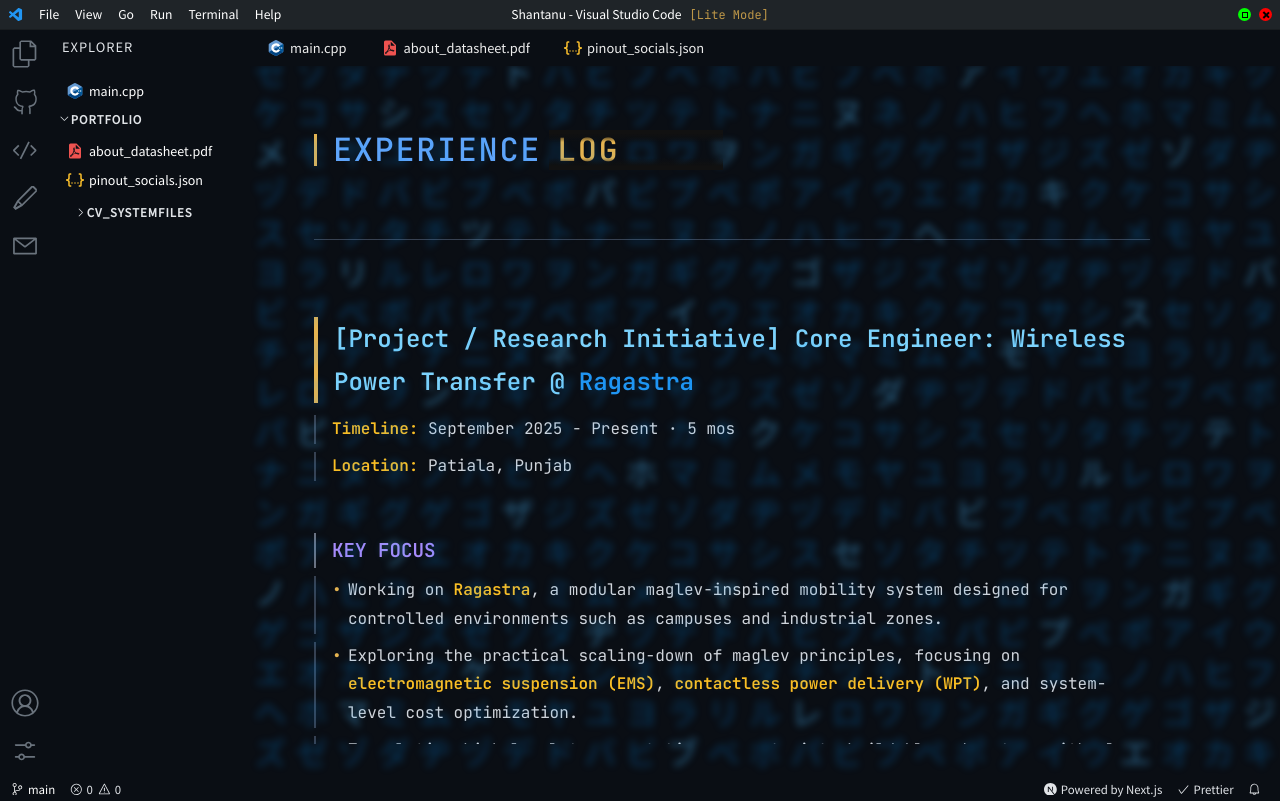
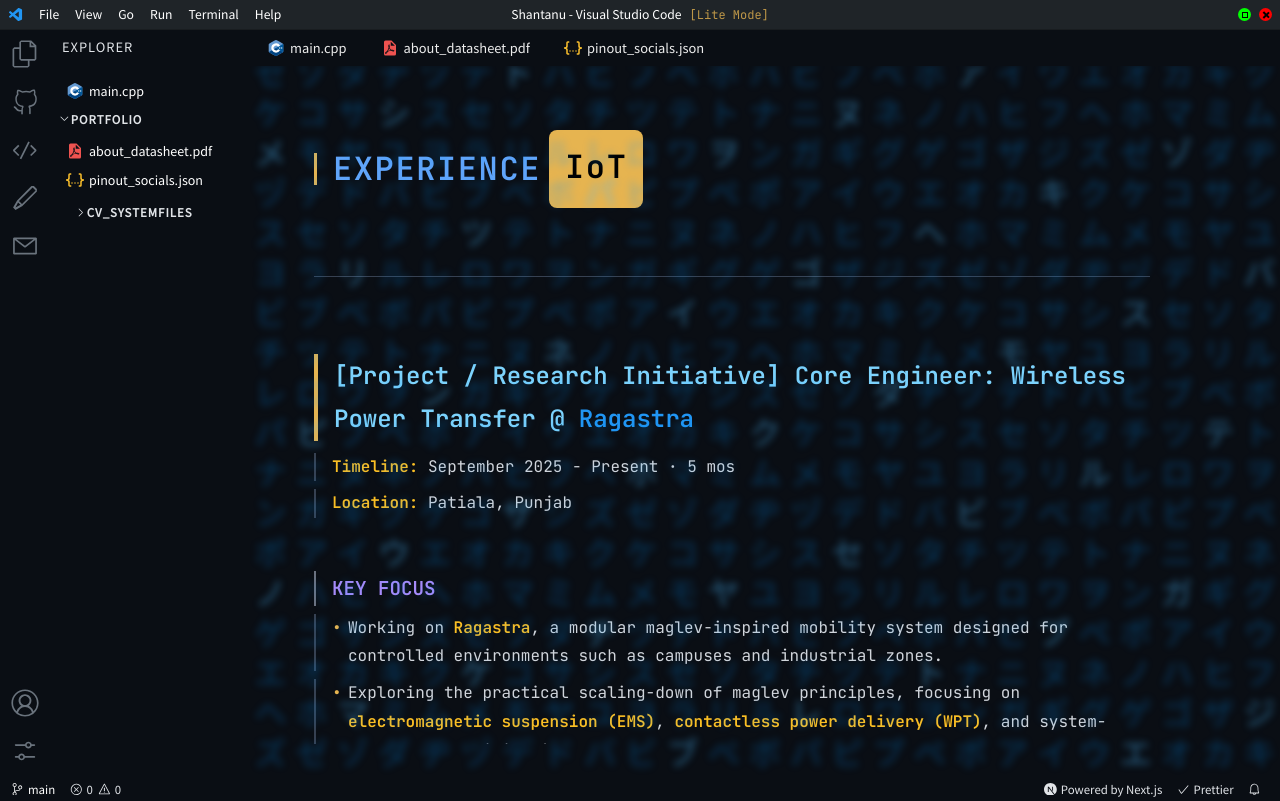
Before and after one commit to shaxntanu/VSCode-Portfolio, a Next.js app: page /experience in a window 1280 px wide. Built offline with nearby package versions, Linux system fonts and the light colour scheme.

Commit message:
Revert to RotatingText component for experience page animation

```diff
--- a/pages/experience.tsx
+++ b/pages/experience.tsx
@@ -1,8 +1,10 @@
 import Head from '@/components/Head';
 import styles from '@/styles/ExperiencePage.module.css';
+import RotatingText from '@/components/RotatingText';
 import { JSX } from 'react';
 
 const ExperiencePage = () => {
+  const rotatingTexts = ['LOG', 'Product', 'IoT', 'Embedded', 'Circuits'];
 
   // Function to calculate duration between two dates
   const calculateDuration = (startDate: string, endDate: string | 'Present') => {
@@ -140,17 +142,19 @@ const ExperiencePage = () => {
           <div key={key++} className={styles.h1Wrapper}>
             <div className={styles.h1Border}></div>
             <h1 className={styles.h1}>
-              <div className={styles.loader}>
-                <span>EXPERIENCE</span>
-                <div className={styles.words}>
-                  <span className={styles.word}>LOG</span>
-                  <span className={styles.word}>Product</span>
-                  <span className={styles.word}>IoT</span>
-                  <span className={styles.word}>Embedded</span>
-                  <span className={styles.word}>Circuits</span>
-                  <span className={styles.word}>LOG</span>
-                </div>
-              </div>
+              EXPERIENCE{' '}
+              <RotatingText
+                texts={rotatingTexts}
+                rotationInterval={2000}
+                staggerFrom="last"
+                staggerDuration={0.025}
+                initial={{ y: '100%' }}
+                animate={{ y: 0 }}
+                exit={{ y: '-120%' }}
+                transition={{ type: 'spring', damping: 30, stiffness: 400 }}
+                mainClassName={styles.rotatingTextBox}
+                splitLevelClassName={styles.rotatingTextOverflow}
+              />
             </h1>
           </div>
         );
--- a/styles/ExperiencePage.module.css
+++ b/styles/ExperiencePage.module.css
@@ -50,83 +50,20 @@
     gap: 0.5rem;
 }
 
-.loader {
-    font-family: 'JetBrains Mono', 'Courier New', monospace;
-    font-weight: 500;
-    font-size: 2rem;
-    height: 2.5rem;
-    display: flex;
+.rotatingTextBox {
+    background: var(--accent-color);
+    color: #000;
+    padding: 0.5rem 1rem;
+    border-radius: 0.5rem;
+    overflow: hidden;
+    display: inline-flex;
     align-items: center;
-    gap: 0.5rem;
+    justify-content: center;
 }
 
-.words {
+.rotatingTextOverflow {
     overflow: hidden;
-    position: relative;
-    height: 2.5rem;
-    padding-left: 0.5rem;
-}
-
-.words::after {
-    content: "";
-    position: absolute;
-    inset: 0;
-    background: linear-gradient(var(--bg-color, #111) 10%,
-            transparent 30%,
-            transparent 70%,
-            var(--bg-color, #111) 90%);
-    z-index: 20;
-    pointer-events: none;
-}
-
-.word {
-    display: block;
-    height: 100%;
-    color: var(--accent-color);
-    animation: spin_words 6s infinite;
-    line-height: 2.5rem;
-}
-
-@keyframes spin_words {
-    10% {
-        transform: translateY(-105%);
-    }
-
-    20% {
-        transform: translateY(-100%);
-    }
-
-    30% {
-        transform: translateY(-205%);
-    }
-
-    40% {
-        transform: translateY(-200%);
-    }
-
-    50% {
-        transform: translateY(-305%);
-    }
-
-    60% {
-        transform: translateY(-300%);
-    }
-
-    70% {
-        transform: translateY(-405%);
-    }
-
-    80% {
-        transform: translateY(-400%);
-    }
-
-    90% {
-        transform: translateY(-505%);
-    }
-
-    100% {
-        transform: translateY(-500%);
-    }
+    padding-bottom: 0.25rem;
 }
 
 .h2 {
@@ -204,19 +141,6 @@
         font-size: 1.5rem;
     }
 
-    .loader {
-        font-size: 1.5rem;
-        height: 2rem;
-    }
-
-    .words {
-        height: 2rem;
-    }
-
-    .word {
-        line-height: 2rem;
-    }
-
     .h2 {
         font-size: 1.2rem;
     }
```
